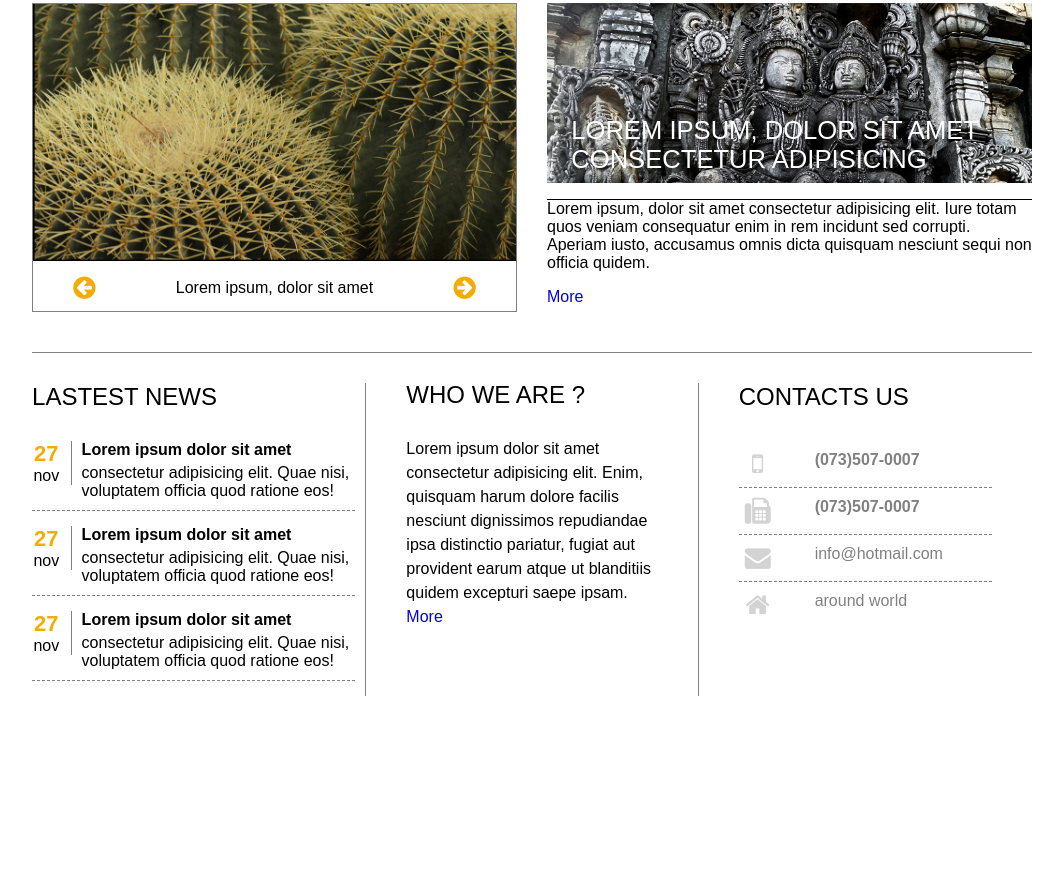
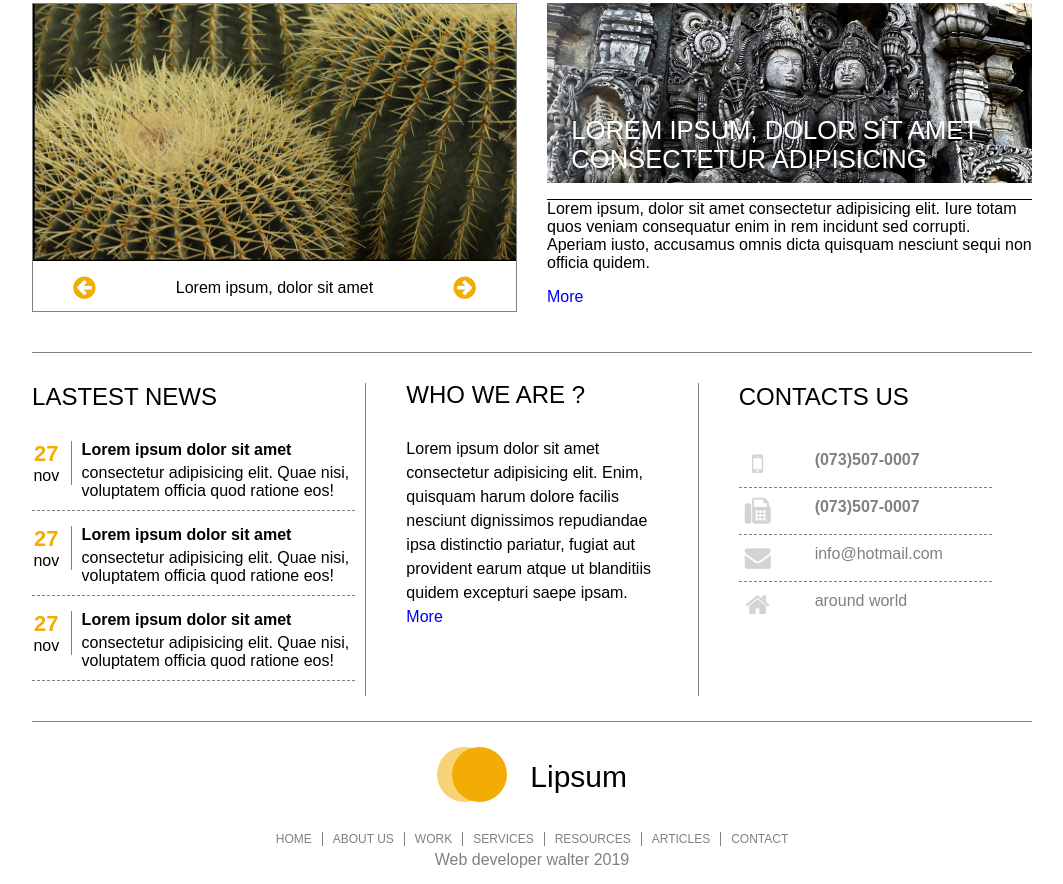
Before and after one commit to Walter-Mateus/psd_project, a plain HTML site: page index.html in a window 1280 px wide. Shown: the part 257-1141 px from the top of the page, without its empty margins (108-1171 px from the left). Before the commit the page ends 953 px from the top, so only its background shows below. Drawn offline with Linux system fonts and the light colour scheme.

Commit message:
vwdwdwdwdw

```diff
--- a/index.html
+++ b/index.html
@@ -135,6 +135,20 @@
                 </div>
             </div>
         </div>
+        <footer>
+            <div id="logo-footer">
+                Lipsum
+            </div>
+            <ul><li><a href="#">Home</a></li>
+            <li><a href="#">About us</a></li>
+            <li><a href="#">Work</a></li>
+            <li><a href="#">Services</a></li>
+            <li><a href="#">Resources</a></li>
+            <li><a href="#">Articles</a></li>
+            <li><a href="#">Contact</a></li>
+            </ul>
+            <span>Web developer walter 2019</span>
+        </footer>
     </div>
 </body>
 
--- a/style.css
+++ b/style.css
@@ -58,7 +58,7 @@ header,
     margin: 0 0 18px 0;
 }
 
-#logo {
+#logo, #logo-footer {
     position: relative;
     width: 245px;
     align-items: center;
@@ -70,7 +70,9 @@ header,
 }
 
 #logo::before,
-#logo::after {
+#logo::after,
+#logo-footer::before,
+#logo-footer::after {
     content: "";
     height: 55px;
     width: 55px;
@@ -80,13 +82,13 @@ header,
     top: 0px;
 }
 
-#logo::before {
+#logo::before, #logo-footer::before {
     background: #f8d277;
     position: absolute;
     left: 0;
 }
 
-#logo::after {
+#logo::after, #logo-footer::after {
     background: #f2ac04;
     position: absolute;
     left: 15px;
@@ -263,3 +265,46 @@ header,
 .contacts > div:first-of-type span, .contacts > div:first-of-type + div span {
     font-weight: bold;
 }
+
+footer {
+    display: flex;
+    flex-direction: column;
+    align-items: center;
+    justify-content: center;
+    border-top: 1px solid gray;
+    padding: 25px 0 15px 0;
+    margin-top: 25px;
+}
+
+#logo-footer {
+    height: 60px;
+    border: none;
+    padding: 0;
+    width: 190px;
+}
+
+
+footer ul li a {
+    color: gray;
+    padding: 0px 10px;
+    border-right: 1px solid gray;
+    display: block;
+    text-transform: uppercase;
+    font-size: 12px;
+
+
+}
+
+footer ul {
+    display: flex;
+    flex-wrap: wrap;
+    margin: 25px 0 5px 0;
+}
+
+footer ul li:last-child a {
+    border: none;
+}
+
+footer span {
+    color:grey;
+}
```
